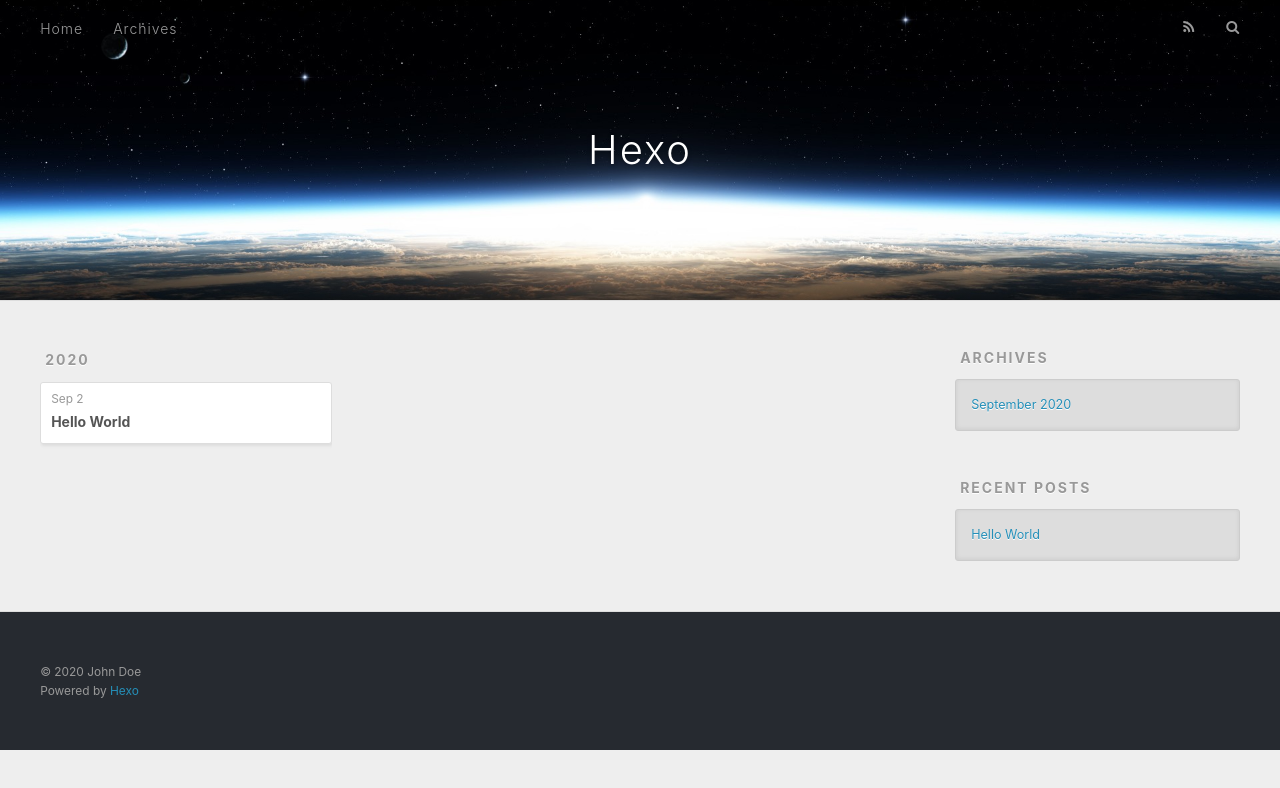
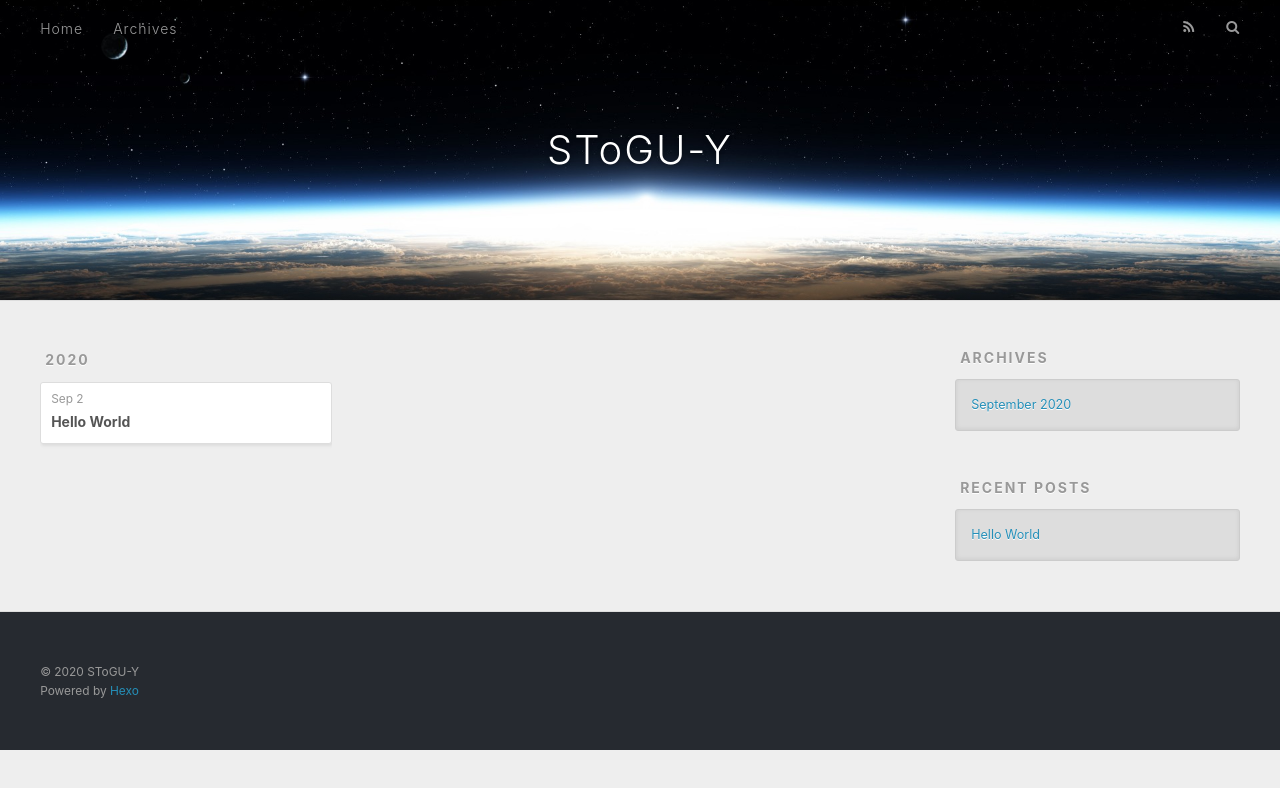
Before and after one commit to SToGU-Y/SToGU-Y.github.io, a plain HTML site: page archives/2020/09/index.html in a window 1280 px wide. Drawn offline with nearby package versions, Linux system fonts and the light colour scheme.

Commit message:
Site updated: 2020-09-02 21:14:35

```diff
--- a/archives/2020/09/index.html
+++ b/archives/2020/09/index.html
@@ -5,17 +5,17 @@
 
 
 
-  <title>Archives: 2020/9 | Hexo</title>
+  <title>Archives: 2020/9 | SToGU-Y</title>
   <meta name="viewport" content="width=device-width, initial-scale=1, maximum-scale=1">
   <meta property="og:type" content="website">
-<meta property="og:title" content="Hexo">
+<meta property="og:title" content="SToGU-Y">
 <meta property="og:url" content="https://stogu-y.github.io/archives/2020/09/index.html">
-<meta property="og:site_name" content="Hexo">
+<meta property="og:site_name" content="SToGU-Y">
 <meta property="og:locale" content="en_US">
-<meta property="article:author" content="John Doe">
+<meta property="article:author" content="SToGU-Y">
 <meta name="twitter:card" content="summary">
 
-    <link rel="alternate" href="/atom.xml" title="Hexo" type="application/atom+xml">
+    <link rel="alternate" href="/atom.xml" title="SToGU-Y" type="application/atom+xml">
 
 
     <link rel="icon" href="/favicon.png">
@@ -36,7 +36,7 @@
   <div id="header-outer" class="outer">
     <div id="header-title" class="inner">
       <h1 id="logo-wrap">
-        <a href="/" id="logo">Hexo</a>
+        <a href="/" id="logo">SToGU-Y</a>
       </h1>
 
     </div>
@@ -141,7 +141,7 @@
 
   <div class="outer">
     <div id="footer-info" class="inner">
-      &copy; 2020 John Doe<br>
+      &copy; 2020 SToGU-Y<br>
       Powered by <a href="http://hexo.io/" target="_blank">Hexo</a>
     </div>
   </div>
```
Also changed, not shown: 2020/09/02/hello-world/index.html (+6 -6 lines), archives/2020/index.html (+7 -7 lines), archives/index.html (+7 -7 lines), index.html (+7 -7 lines).
